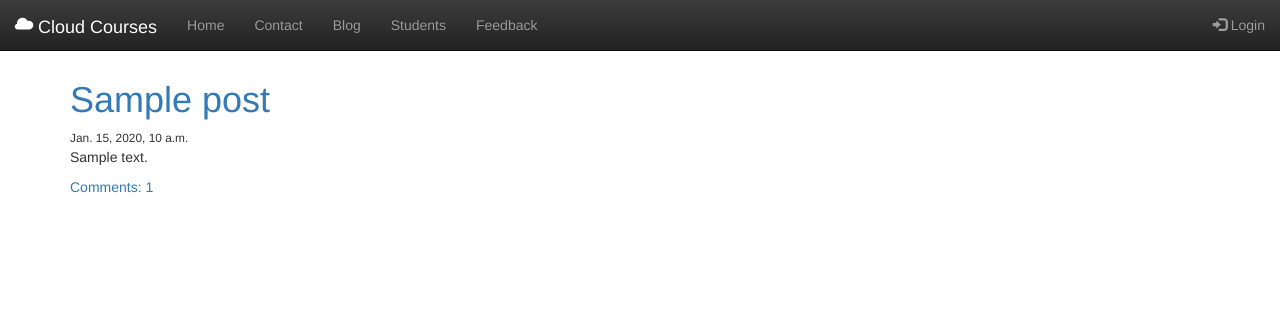
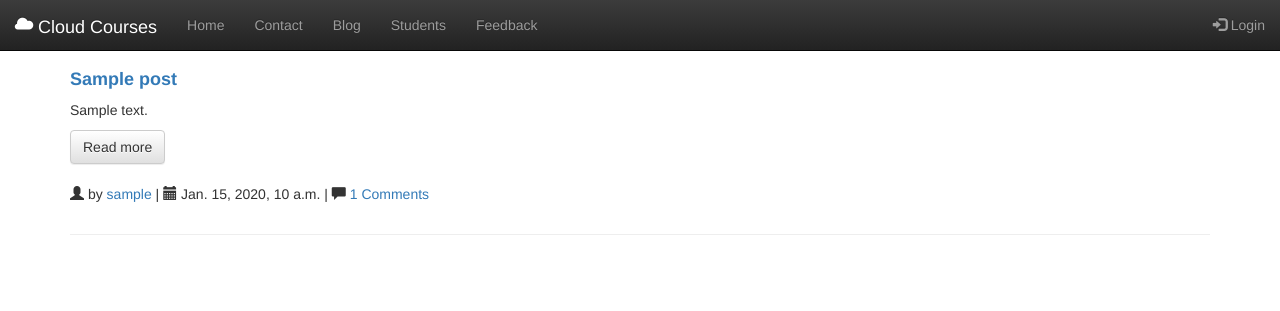
Before and after one commit to maxkrivich/my-first-blog, a Django app: template blog/templates/blog/post_list.html in a window 1280 px wide. Shown: the top 311 px of the page. Run offline with Django 3.2, Linux system fonts and the light colour scheme; the template is opened without the code that fills it: values that come from a table or form of the project are taken from there, others are empty; tables that the repository leaves empty hold one stand-in row (values such as "Sample post"); some libraries are stand-ins or nearby versions.

Commit message:
blog new design

```diff
--- a/blog/static/css/blog.css
+++ b/blog/static/css/blog.css
@@ -65,3 +65,7 @@
   color: grey;
   font-size: smaller;
 }
+
+p {
+  margin-top: 100px;
+}
--- a/blog/templates/blog/post_list.html
+++ b/blog/templates/blog/post_list.html
@@ -1,10 +1,35 @@
-{% extends 'index.html' %}
-{% block title %}Blog{% endblock%}
-{% block content %} {% for post in posts %}
-<div class="post">
-  <h1><a href="{% url 'post_detail' pk=post.pk %}">{{ post.title }}</a></h1>
-  <small>{{ post.published_date }}</small>
-  <p> {{ post.text|linebreaksbr }}</p>
-  <a href="{% url 'post_detail' pk=post.pk %}">Comments: {{ post.approved_comments.count }}</a>
+{% extends 'index.html' %} {% block title %}Blog{% endblock%} {% block content %} {% for post in posts %}
+<div class="row">
+  <div class="col-sm-8 col-md-8">
+    <div class="row">
+      <div class="col-sm-8 col-md-8">
+        <h4><strong><a href="#">{{ post.title }}</a></strong></h4>
+      </div>
+    </div>
+    <div class="row">
+      <!-- <div class="col-sm-2 col-md-2">
+        <a href="#" class="thumbnail">
+            <img src="http://placehold.it/260x180" alt="">
+        </a>
+      </div> -->
+      <div class="col-sm-6 col-md-6">
+        <p>
+        {{ post.text|linebreaksbr }}
+        </p>
+        <p><a class="btn btn-default" href="{% url 'post_detail' pk=post.pk %}">Read more</a></p>
+      </div>
+    </div>
+    <div class="row">
+      <div class="col-sm-8 col-md-8">
+        <p></p>
+        <p>
+          <i class="glyphicon glyphicon-user"></i> by <a href="#">{{post.author}}</a>
+          | <i class="glyphicon glyphicon-calendar"></i> {{ post.published_date }}
+          | <i class="glyphicon glyphicon-comment"></i> <a href="{% url 'post_detail' pk=post.pk %}">{{ post.approved_comments.count }} Comments</a>
+        </p>
+      </div>
+    </div>
+  </div>
 </div>
+<hr>
 {% endfor %} {% endblock content %}
```
